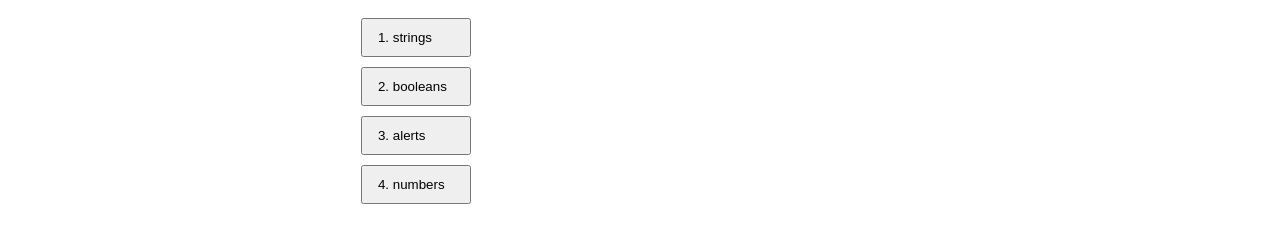
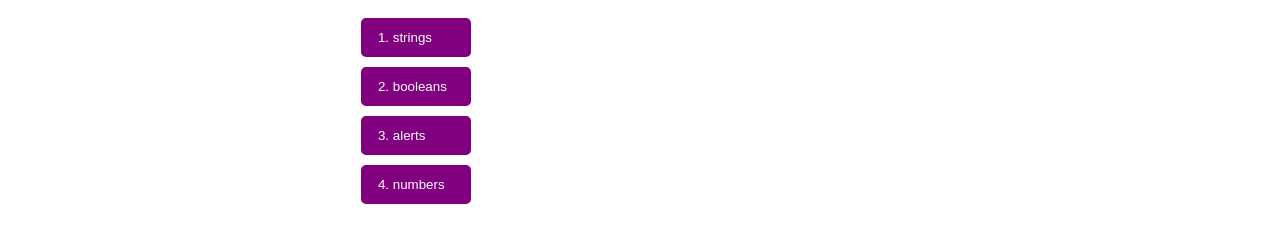
Before and after one commit to Okingiboy/james-chukwu-challenge4-coding-quiz, a plain HTML site: page index.html in a window 1280 px wide. Both pictures are taken after a click on the button "Start Quiz". Shown: the part 197-440 px from the top of the page. Drawn offline with Linux system fonts and the light colour scheme.

Commit message:
Q1 color and hover

```diff
--- a/assets/css/styles.css
+++ b/assets/css/styles.css
@@ -8,6 +8,9 @@ header {
     justify-content: space-between;
     padding: 10px 80px;
     margin: 35px 0;
+}
+:root {
+    --hoverColor:  rgb(197, 16, 197);
 }
     /* Home Page Styles */
 .home-container {
@@ -47,8 +50,8 @@ header {
     border-radius: 10px;
 }
 .home-btn:hover {
-    background-color: rgb(197, 16, 197);
-    border: 2px rgb(197, 16, 197) solid
+    background-color: var(--hoverColor);
+    border: 2px var(--hoverColor) solid;
 }
 
 
@@ -79,6 +82,14 @@ header {
     text-align: left;
     padding: 10px 15px;
     margin: 5px 0;
+    color: white;
+    background-color: purple;
+    border: 2px solid purple;
+    border-radius: 5px;
+}
+.answer-One:hover {
+    background-color: var(--hoverColor);
+    border: 2px solid var(--hoverColor);
 }
 .answer-Two {
     grid-row: 2 / 3;
@@ -88,6 +99,14 @@ header {
     text-align: left;
     padding: 10px 15px;
     margin: 5px 0;
+    color: white;
+    background-color: purple;
+    border: 2px solid purple;
+    border-radius: 5px;
+}
+.answer-Two:hover {
+    background-color: var(--hoverColor);
+    border: 2px solid var(--hoverColor);
 }
 .answer-Three {
     grid-row: 3 / 4;
@@ -97,6 +116,14 @@ header {
     text-align: left;
     padding: 10px 15px;
     margin: 5px 0;
+    color: white;
+    background-color: purple;
+    border: 2px solid purple;
+    border-radius: 5px;
+}
+.answer-Three:hover {
+    background-color: var(--hoverColor);
+    border: 2px solid var(--hoverColor);
 }
 .answer-Four {
     grid-row: 4 / 5;
@@ -106,4 +133,12 @@ header {
     text-align: left;
     padding: 10px 15px;
     margin: 5px 0;
+    color: white;
+    background-color: purple;
+    border: 2px solid purple;
+    border-radius: 5px;
 }
+.answer-Four:hover {
+    background-color: var(--hoverColor);
+    border: 2px solid var(--hoverColor);
+}
```
